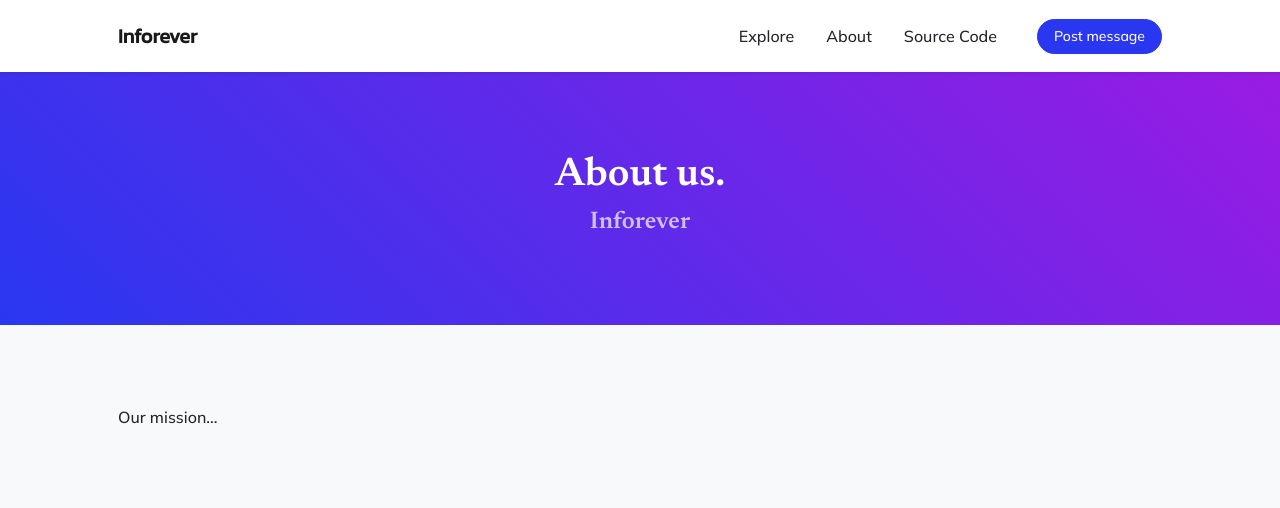
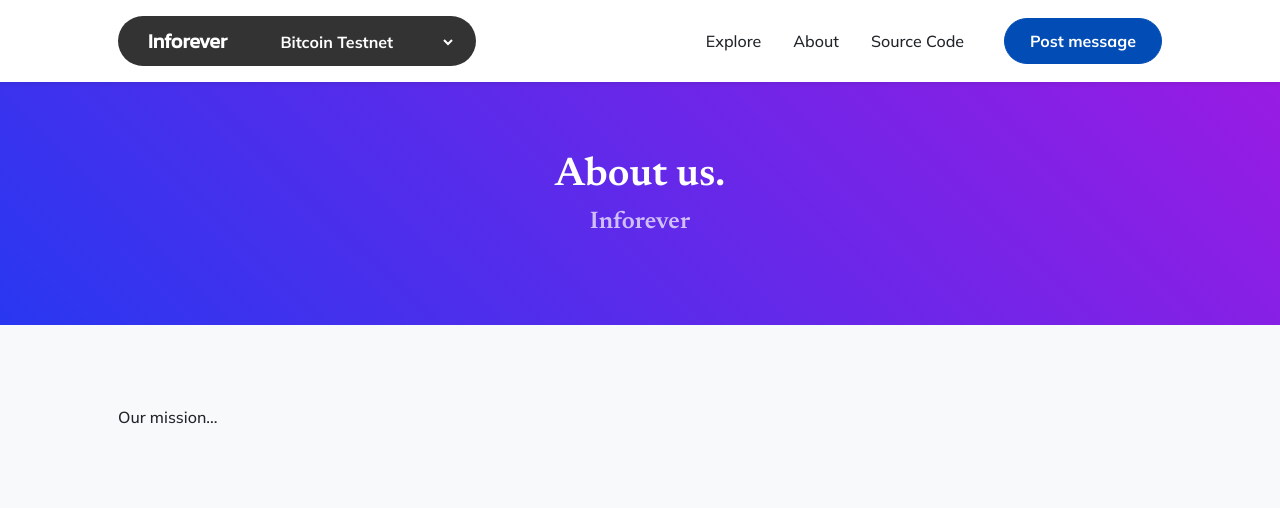
Before and after one commit to inforevertech/inforever, a Flask app: page /about in a window 1280 px wide. Shown: the top 508 px of the page. Run offline with Flask 3, Linux system fonts and the light colour scheme; some libraries are stand-ins or nearby versions.

Commit message:
Add blockchain network selector

```diff
--- a/app.py
+++ b/app.py
@@ -1,4 +1,4 @@
-from flask import Flask, render_template, request, redirect
+from flask import Flask, render_template, request, redirect, make_response, g
 from werkzeug.exceptions import HTTPException
 from bit import Key, PrivateKeyTestnet
 from bit import exceptions as bitExceptions
@@ -7,8 +7,11 @@ from db import *
 import datetime
 import asyncio
 import os.path
+from avatar_generator import generate_avatar_by_address
 
-from avatar_generator import generate_avatar_by_address
+
+DEFAULT_NET='btc-test'
+
 
 app = Flask(__name__)
 
@@ -34,21 +37,21 @@ def index():
                             "Use the following faucet to get testnet satoshis: https://testnet-faucet.com/btc-testnet/"]
 
             # return page with insufficient funds information
-            return render_template('error.html',
+            return response(render_template('error.html',
                                    errorTitle="Insufficient Funds",
                                    additionalInfo=key.address,
-                                   errorContent=errorContent)
+                                   errorContent=errorContent))
         except:
             # return page with error description
-            return render_template('error.html',
+            return response(render_template('error.html',
                                    errorTitle="Error occured",
                                    additionalInfo=key.address,
-                                   errorContent=["Error message: " + str(e)])
+                                   errorContent=["Error message: " + str(e)]))
 
         return redirect("/tr/" + transaction_id)
 
-    return render_template('index.html',
-                           recommende_fee=get_fee_cached())
+    return response(render_template('index.html',
+                           recommende_fee=get_fee_cached()))
 
 
 # transaction explorer page
@@ -63,10 +66,10 @@ def post(hash):
                                 post_hash=hash,
                                 blockchainUrl=blockchainUrl)
 
-    return render_template('post.html',
+    return response(render_template('post.html',
                             post=post,
                             post_hash=hash,
-                            blockchainUrl=blockchainUrl)
+                            blockchainUrl=blockchainUrl))
 
 
 # blockchain messages explorer page
@@ -79,10 +82,10 @@ def explorer():
     else:
         human, where = False, None
 
-    return render_template('explorer.html',
+    return response(render_template('explorer.html',
                            totalNmberOfPosts=f'{asyncio.run(db_transactions_count(where=where)):,}',
                            messages=asyncio.run(db_read_transactions(where=where, limit=50)),
-                           human=human)
+                           human=human))
 
 
 # address/user page
@@ -96,17 +99,43 @@ def address(id):
         if not os.path.isfile(os.path.dirname(os.path.abspath(__file__)) + '/static/avatars/' + id + '.png'):
             generate_avatar_by_address(id)
 
-    return render_template('address.html',
+    return response(render_template('address.html',
                            address=id,
                            totalNmberOfPosts=f'{len(posts):,}',
-                           messages=posts)
+                           messages=posts))
 
 
 # about us page
 @app.route('/about', methods=['GET'])
 def about():
     # return static template
-    return render_template('about.html')
+    return response(render_template('about.html'))
+
+
+# form http response with optional cookies
+def response(template, cookies=None, **parameters):
+    # create a response
+    resp = make_response(template)
+
+    # check get parameters and set cookies
+    net = request.args.get('net')
+    if net is not None and net in ['btc-main', 'btc-test']:
+        resp.set_cookie('net', net)
+        print("set cookie!", net)
+
+    return resp
+
+
+# share some variables with templates through global variables
+@app.before_request
+def set_global_variables():
+    # set default blockchain networl
+    if request.args.get('net') in ['btc-main', 'btc-test']:
+        g.net = request.args.get('net')
+    elif request.cookies.get('net'):
+        g.net = request.cookies.get('net')
+    else:
+        g.net = DEFAULT_NET
 
 
 # Template fields format functions
@@ -140,18 +169,18 @@ def utility_processor():
 # 404 page not found
 @app.errorhandler(404)
 def page_not_found(e):
-    return render_template('error.html',
+    return response(render_template('error.html',
                             errorTitle="Sorry, this page was not found.",
                             additionalInfo="Error 404",
-                            errorContent=[str(e)]), 404
+                            errorContent=[str(e)])), 404
 
 # other HTTP exceptions
 @app.errorhandler(HTTPException)
 def page_error(e):
-    return render_template('error.html',
+    return response(render_template('error.html',
                             errorTitle="Sorry, a problem occured.",
                             additionalInfo="Error " + str(e.code),
-                            errorContent=[str(e)]), e.code
+                            errorContent=[str(e)])), e.code
 
 
 if __name__ == '__main__':
--- a/static/css/main.css
+++ b/static/css/main.css
@@ -169,3 +169,46 @@ html {
     position: relative;
     top: 4px;
 }
+.network_select_wrapper {
+    flex-basis: auto;
+    flex-grow: 15;
+
+    display: flex;
+    align-items: center;
+    justify-content: left;
+}
+#network_select_label {
+    display: inline-block;
+    /* font-weight: bold; */
+
+    color: #fff;
+    background-color: #333;
+
+    padding: 10px 20px;
+    border-radius: 800px;
+}
+#network_select {
+    margin-left: 15px;
+    padding-left: 10px;
+    padding-right: 20px;
+
+    border: none;
+    border-radius: 20px;
+    background-color: inherit;
+    color: inherit;
+
+    font-weight: bold;
+}
+.btn-primary {
+    background-color: #024cb5;
+    border-color: #024cb5;
+    font-weight: bold;
+
+    padding: 10px 25px !important;
+}
+.navbar-brand {
+    color: #fff;
+    display: inline-block;
+    padding: 0 20px 0 10px;
+    margin: 0;
+}
--- a/templates/header.html
+++ b/templates/header.html
@@ -20,11 +20,17 @@
     <!-- Navigation-->
     <nav class="navbar navbar-expand-lg navbar-light fixed-top shadow-sm" id="mainNav">
         <div class="container px-5">
-            <a class="navbar-brand fw-bold" href="/">Inforever</a>
-            <button class="navbar-toggler" type="button" data-bs-toggle="collapse" data-bs-target="#navbarResponsive" aria-controls="navbarResponsive" aria-expanded="false" aria-label="Toggle navigation">
-                Menu
-                <i class="bi-list"></i>
-            </button>
+            <!-- <a class="navbar-brand fw-bold" href="/">Inforever</a> -->
+
+            <div class="network_select_wrapper">
+                <label for="network_select" id="network_select_label"><span class="navbar-brand fw-bold">Inforever</span>
+                    <select id="network_select">
+                        <option value="btc-main" {% if g.net == "btc-main" %}selected hidden{% endif %}>Bitcoin Blockchain</option>
+                        <option value="btc-test" {% if g.net == "btc-test" %}selected hidden{% endif %}>Bitcoin Testnet</option>
+                    </select>
+                </label>
+            </div>
+
             <div class="collapse navbar-collapse" id="navbarResponsive">
                 <ul class="navbar-nav ms-auto me-4 my-3 my-lg-0">
                     <li class="nav-item"><a class="nav-link me-lg-3" href="/explorer">Explore</a></li>
@@ -34,10 +40,21 @@
                 <a href="/#post_msg" class="nav-link">
                     <button class="btn btn-primary rounded-pill px-3 mb-2 mb-lg-0" data-bs-toggle="modal" data-bs-target="#feedbackModal">
                         <span class="d-flex align-items-center">
-                            <span class="small">Post message</span>
+                            Post message
                         </span>
                     </button>
                 </a>
             </div>
         </div>
     </nav>
+
+    <script>
+        let network_select = document.getElementById('network_select');
+
+        network_select.addEventListener('change', (option) => {
+            let url = window.location.href;
+            url = url.substring(0, url.length - window.location.search.length);
+
+            window.location.href = url + "?net=" + network_select.value;
+        });
+    </script>
```
